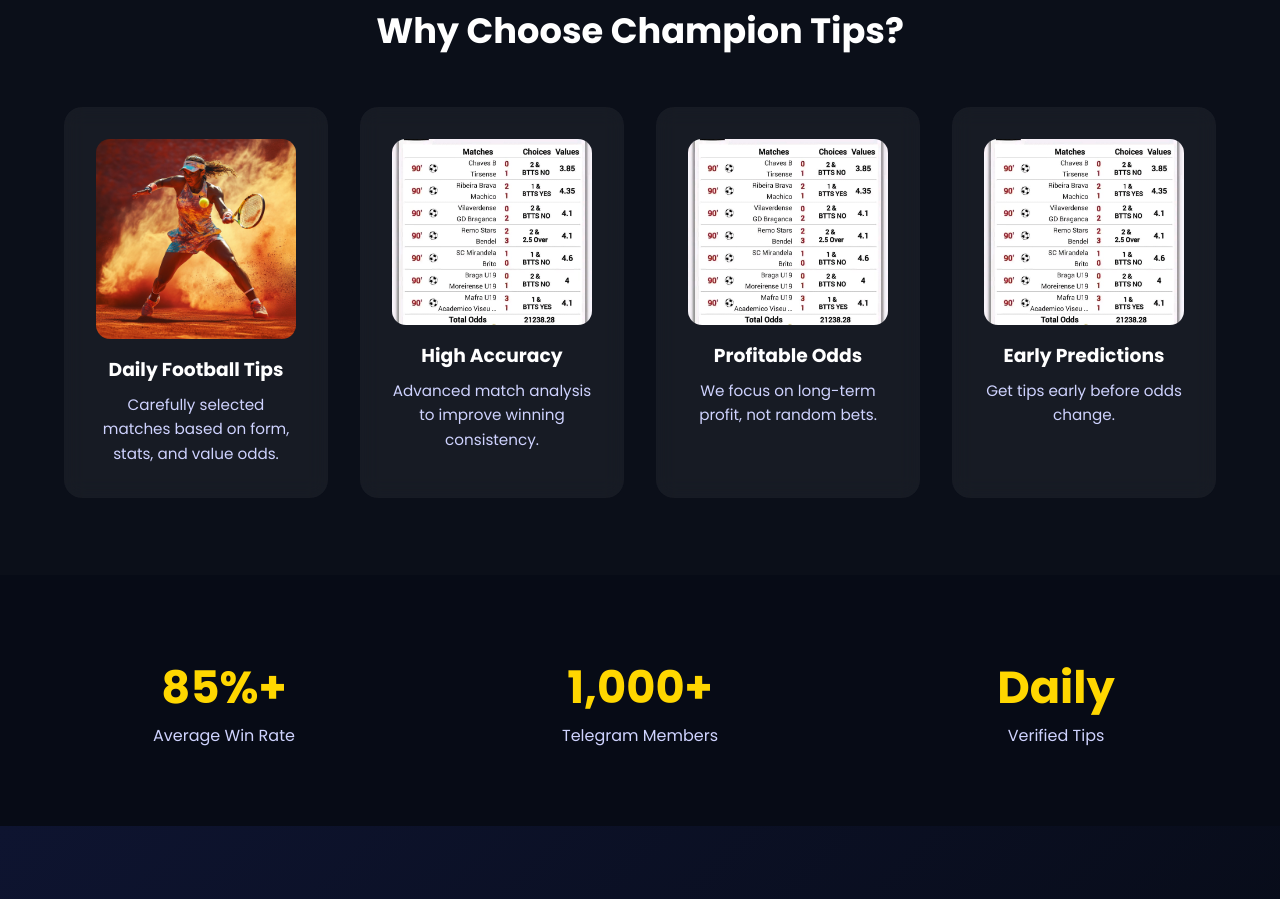
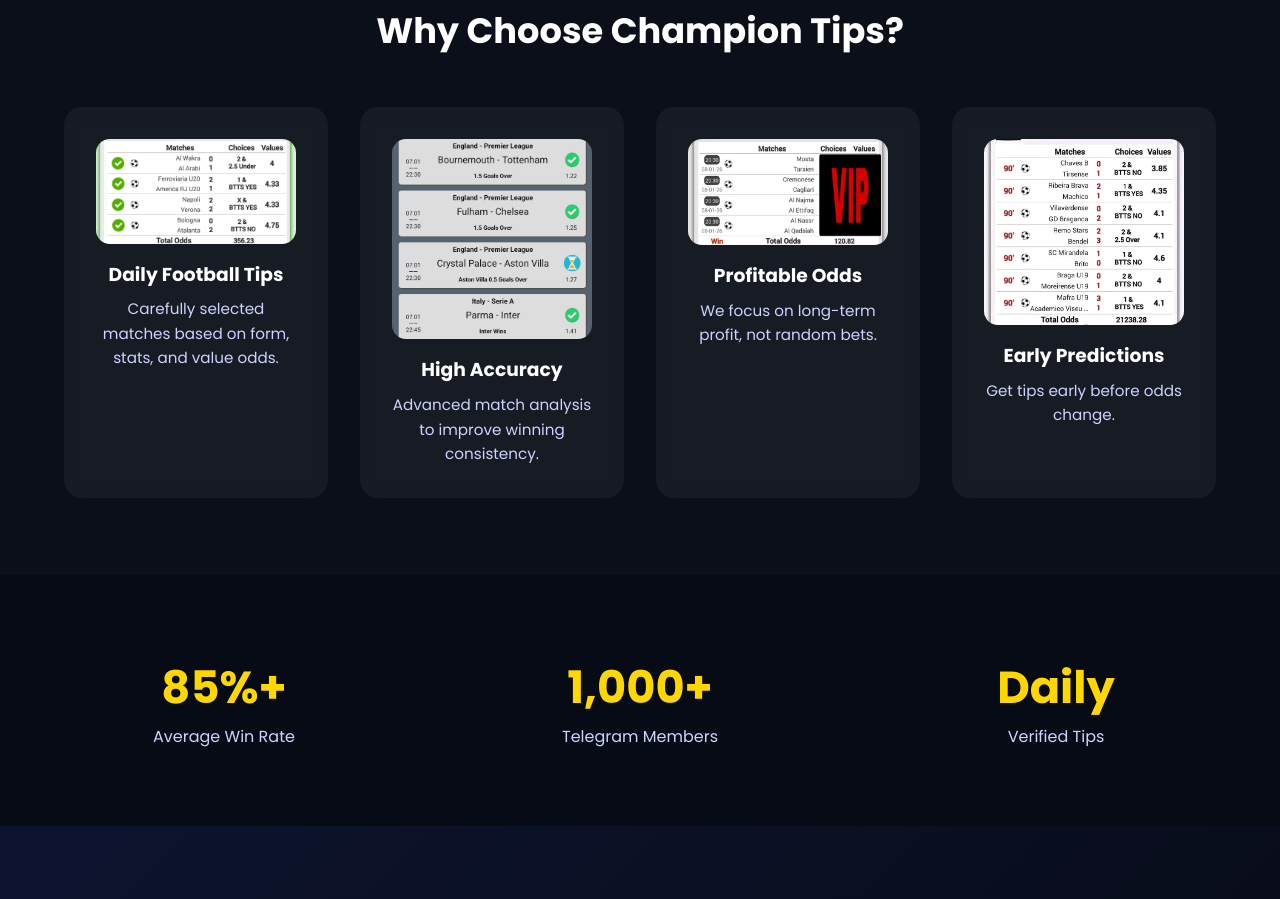
Before and after one commit to Bismark1196/champptips, a plain HTML site: page index.html in a window 1280 px wide. Shown: the part 874-1773 px from the top of the page. Drawn offline with Linux system fonts and the light colour scheme.

Commit message:
Initial commit

```diff
--- a/index.html
+++ b/index.html
@@ -46,19 +46,19 @@
 
   <div class="features-grid">
     <div class="feature-card">
-      <img src="images/tenis.jpg" alt="Daily Football Tips">
+      <img src="images/Daily.jpeg" alt="Daily Football Tips">
       <h3>Daily Football Tips</h3>
       <p>Carefully selected matches based on form, stats, and value odds.</p>
     </div>
 
     <div class="feature-card">
-      <img src="images/tips.jpeg" alt="High Accuracy">
+      <img src="images/Accuracy.jpeg" alt="High Accuracy">
       <h3>High Accuracy</h3>
       <p>Advanced match analysis to improve winning consistency.</p>
     </div>
 
     <div class="feature-card">
-      <img src="images/tips.jpeg" alt="Profitable Odds">
+      <img src="images/Profit.jpeg" alt="Profitable Odds">
       <h3>Profitable Odds</h3>
       <p>We focus on long-term profit, not random bets.</p>
     </div>
```
Also changed, not shown: images/Accuracy.jpeg (added), images/Daily.jpeg (added), images/Profit.jpeg (added), images/baakground.jpg (deleted), images/game.jpeg (deleted).
